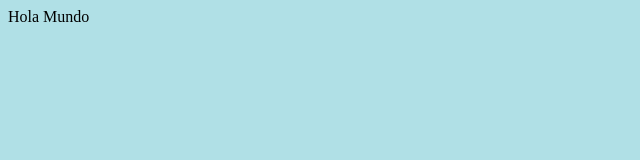
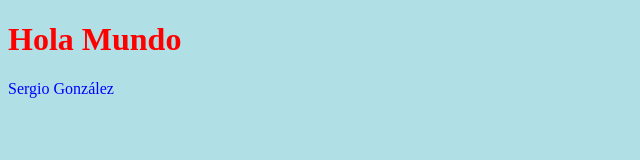
Before and after one commit to sergiogonzalezm10/sergiogonzalezm10.github.io, a plain HTML site: page index.html in a window 1280 px wide. Shown: the whole page, without its empty margins (0-640 px from the left). Drawn offline with Linux system fonts and the light colour scheme.

Commit message:
Update index.html

```diff
--- a/index.html
+++ b/index.html
@@ -14,6 +14,7 @@
   </style>
 </head>
 <body>
-Hola Mundo
+  <h1>Hola Mundo</h1>
+  <p>Sergio González</p>
 </body>
 </html>
```
